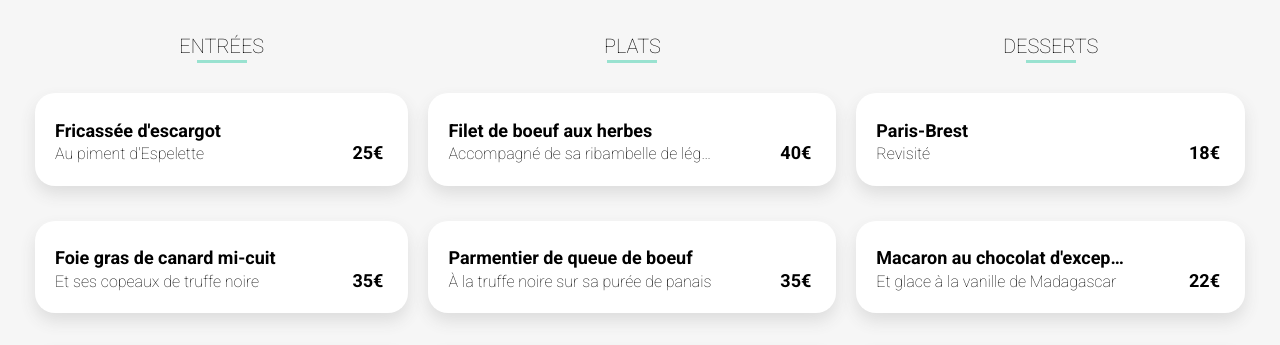
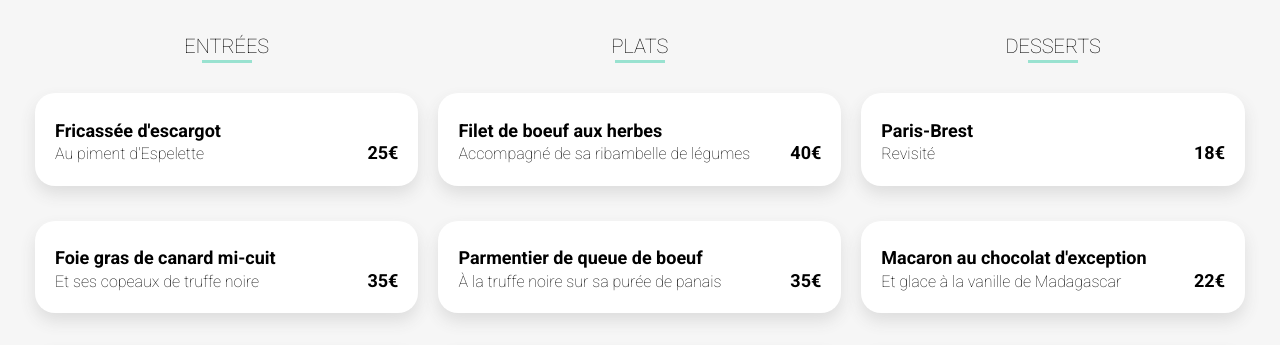
Before and after one commit to lulumush/Ohmyfood, a website: page menu_la_palette_du_gout.html in a window 1280 px wide. Shown: the part 437-782 px from the top of the page. Drawn offline with Linux system fonts and the light colour scheme; a web font is replaced by a local one.

Commit message:
fixing glitch

```diff
--- a/sass/pages/_restaurants.scss
+++ b/sass/pages/_restaurants.scss
@@ -94,7 +94,6 @@
                         //check animation on each courses item on mouse over
                         .button--check{
                             flex:2;
-                            margin-left:20px;
                             opacity: 1;
                             i{
                                 animation: rotate-icon 500ms ease-in-out 400ms;
@@ -119,9 +118,9 @@
                     //courses price
                     &--price{
                         text-align: right;
-                        flex:1;
+                        flex:0;
                         font-weight: bold;
-                        padding:20px 0 20px 20px;
+                        padding:20px;
                     }
                     //check animation on each courses item
                     .button--check{
@@ -136,7 +135,7 @@
                         opacity: 0;
                         transition: all 400ms ease-in-out 0.2s;
                         margin-right:0;
-
+                        width: 0;
                     }
                 }
             }
```
Also changed, not shown: css/style.css, 1 other file.
